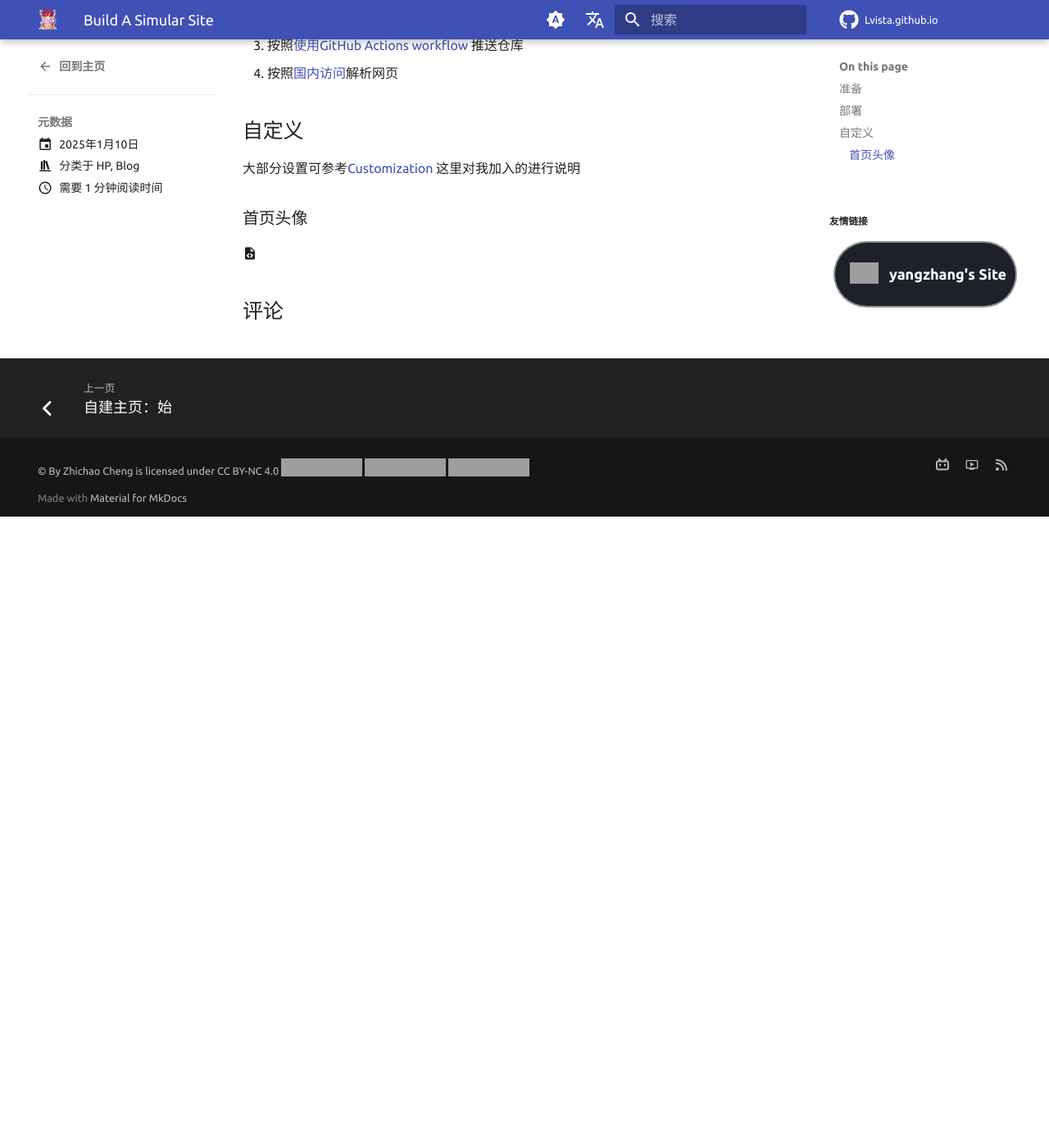
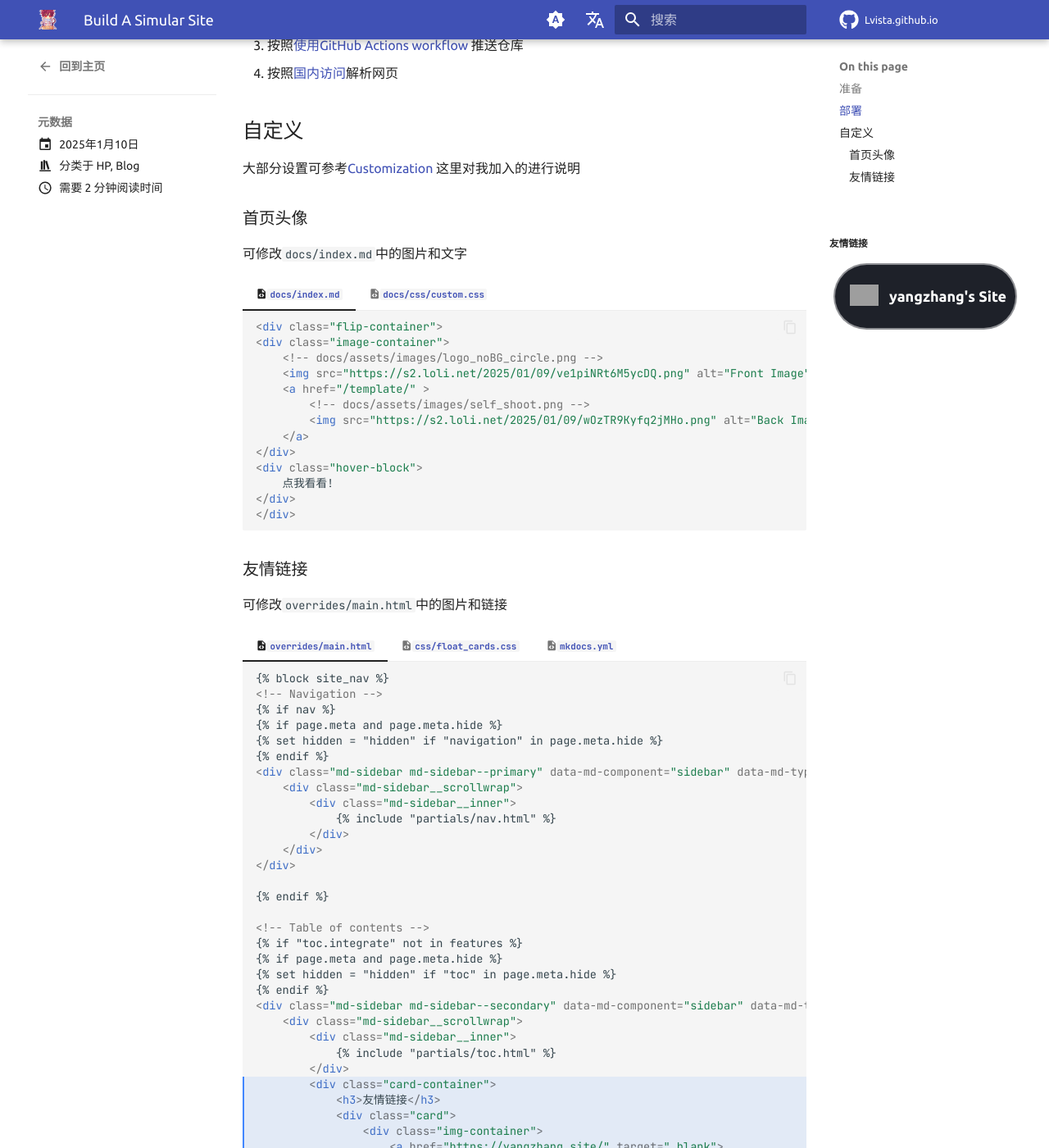
Before and after one commit to Lvista/Lvista.github.io, an MkDocs documentation site: the page built from docs/blog/posts/buil_simi.md, in a window 1280 px wide and 1400 px high, scrolled down 913 px. Shown: the whole window at 82% size. Built offline with MkDocs 1.6.1 and Material for MkDocs 9.7.7, drawn with Linux system fonts in a browser that asks for light colours; emoji names are drawn with the system emoji font; comment, search, counter and statistics services are not loaded; before the commit the page ends 1543 px from its top, so only the background shows below that; some of the changed text lies outside the part shown; grey boxes are pictures that could not be loaded.

Commit message:
upadate buil_simi.md

````diff
--- a/docs/blog/posts/buil_simi.md
+++ b/docs/blog/posts/buil_simi.md
@@ -58,4 +58,116 @@ tags:
 
 ### 首页头像
 
-:material-file-code:
+可修改`docs/index.md`中的图片和文字
+
+=== ":material-file-code:`docs/index.md`"
+
+    ``` html
+    <div class="flip-container">
+    <div class="image-container">
+        <!-- docs/assets/images/logo_noBG_circle.png -->
+        <img src="https://s2.loli.net/2025/01/09/ve1piNRt6M5ycDQ.png" alt="Front Image">
+        <a href="/template/" >
+            <!-- docs/assets/images/self_shoot.png -->
+            <img src="https://s2.loli.net/2025/01/09/wOzTR9Kyfq2jMHo.png" alt="Back Image">
+        </a>
+    </div>
+    <div class="hover-block">
+        点我看看!
+    </div>
+    </div>
+    ```
+
+=== ":material-file-code:`docs/css/custom.css`"
+
+    ``` css
+    .flip-container {
+        position: relative;
+        width: 300px;
+        height: 300px;
+        margin: 10px auto;
+        display: flex;
+        align-items: flex-start;
+        /* 对齐顶部 */
+        justify-content: flex-end;
+        /* 将文字放置右上角 */
+    }
+
+    /*more...*/
+
+    ```
+
+### 友情链接
+
+可修改`overrides/main.html`中的图片和链接
+
+=== ":material-file-code:`overrides/main.html`"
+
+    ``` html hl_lines="27-42"
+    {% block site_nav %}
+    <!-- Navigation -->
+    {% if nav %}
+    {% if page.meta and page.meta.hide %}
+    {% set hidden = "hidden" if "navigation" in page.meta.hide %}
+    {% endif %}
+    <div class="md-sidebar md-sidebar--primary" data-md-component="sidebar" data-md-type="navigation" {{ hidden }}>
+        <div class="md-sidebar__scrollwrap">
+            <div class="md-sidebar__inner">
+                {% include "partials/nav.html" %}
+            </div>
+        </div>
+    </div>
+
+    {% endif %}
+
+    <!-- Table of contents -->
+    {% if "toc.integrate" not in features %}
+    {% if page.meta and page.meta.hide %}
+    {% set hidden = "hidden" if "toc" in page.meta.hide %}
+    {% endif %}
+    <div class="md-sidebar md-sidebar--secondary" data-md-component="sidebar" data-md-type="toc" {{ hidden }}>
+        <div class="md-sidebar__scrollwrap">
+            <div class="md-sidebar__inner">
+                {% include "partials/toc.html" %}
+            </div>
+            <div class="card-container">
+                <h3>友情链接</h3>
+                <div class="card">
+                    <div class="img-container">
+                        <a href="https://yangzhang.site/" target="_blank">
+                            <img src="https://yangzhang.site/assets/images/summation.png"
+                                style="width: 70%; height: 70%; object-fit: contain;">
+                        </a>
+                    </div>
+                    <div class="content">
+                        <a href="https://yangzhang.site/" target="_blank">
+                            <h3>yangzhang's Site</h3>
+                        </a>
+                    </div>
+                </div>
+            </div>
+
+        </div>
+    </div>
+    {% endif %}
+    {% endblock %}
+    ```
+=== ":material-file-code:`css/float_cards.css`"
+
+    ``` css
+    .card-container {
+    margin: 50px 0 0 0;
+    display: flex;
+    flex-flow: row wrap;
+    flex-wrap: wrap;
+    align-content: flex-start;
+    text-align: center;
+    }
+    /*...see more */
+
+    ```
+=== ":material-file-code:`mkdocs.yml`"
+    ``` html
+    extra_css:
+        - css/float_cards.css
+    ```
````
